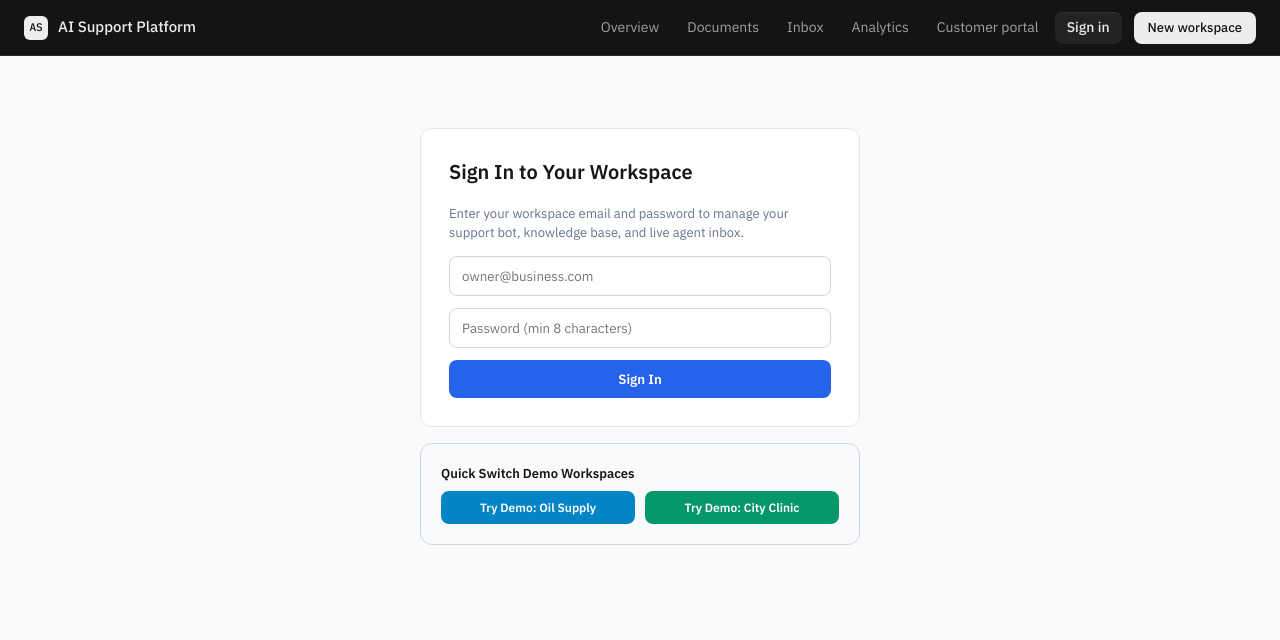
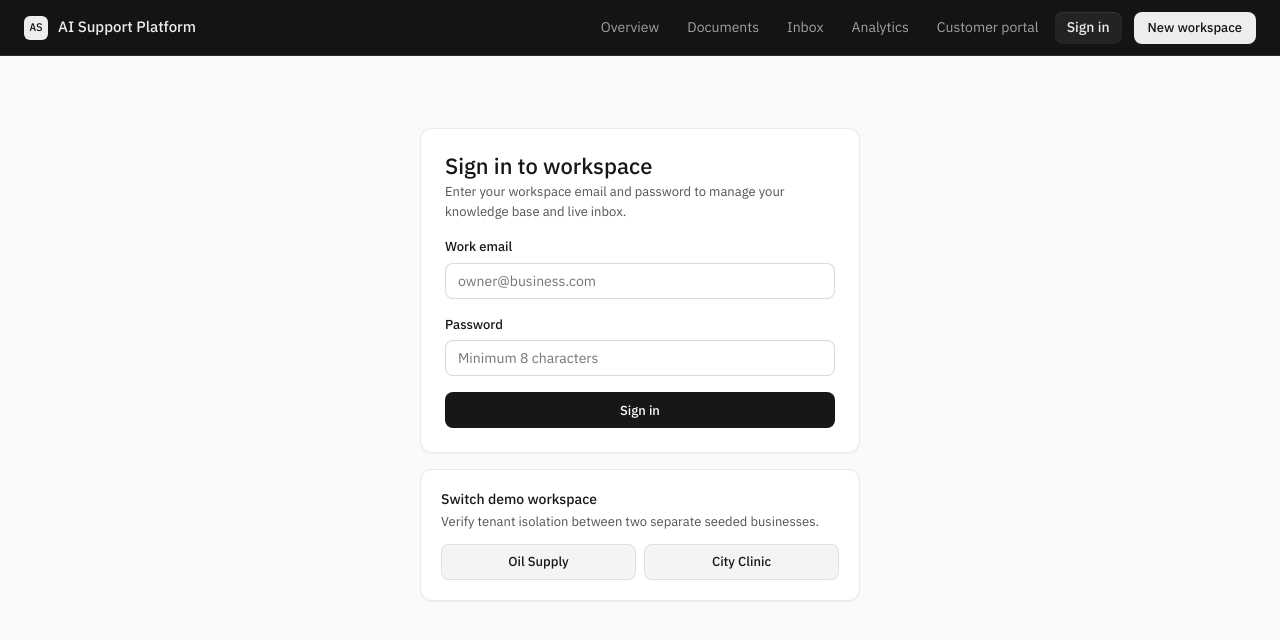
Before and after one commit to MirEashanZaman/ai-support-platform, a Next.js app in the folder dashboard/: page /login in a window 1280 px wide. Shown: the top 640 px of the page. Built offline with nearby package versions, Linux system fonts and the light colour scheme; no server answers.

Commit message:
style(dashboard): unslop sign-in and workspace switcher cards

```diff
--- a/dashboard/src/app/login/page.tsx
+++ b/dashboard/src/app/login/page.tsx
@@ -7,149 +7,118 @@ export default function LoginPage() {
   const [email, setEmail] = useState('');
   const [password, setPassword] = useState('');
   const [status, setStatus] = useState<string | null>(null);
+  const [isError, setIsError] = useState(false);
   const demoMode = isDemoModeEnabled();
 
   async function handleSubmit(e: React.FormEvent) {
     e.preventDefault();
+    setIsError(false);
     try {
       const result = await authApi.login({ email, password });
       setStatus(
-        `Signed in as ${result.user.email} (${result.user.role}) — Workspace: ${result.tenant.name}`,
+        `Signed in as ${result.user.email} (${result.user.role}) · ${result.tenant.name}`,
       );
     } catch {
-      setStatus('Invalid email or password.');
+      setIsError(true);
+      setStatus('Invalid email or password');
     }
   }
 
   async function handleDemoQuickLogin(demoEmail: string) {
+    setIsError(false);
     try {
       const result = await authApi.login({
         email: demoEmail,
         password: 'Password123!',
       });
-      setStatus(
-        `Switched active tenant to "${result.tenant.name}" (${result.user.email})!`,
-      );
+      setStatus(`Active workspace switched to ${result.tenant.name} (${result.user.email})`);
     } catch {
-      setStatus('Demo account is only available when DEMO_MODE is enabled.');
+      setIsError(true);
+      setStatus('Demo workspaces are unavailable in this environment');
     }
   }
 
   return (
     <div style={{ maxWidth: 440, margin: '40px auto', display: 'grid', gap: 16 }}>
-      <section
-        style={{
-          background: '#ffffff',
-          padding: 28,
-          borderRadius: 12,
-          border: '1px solid #e2e8f0',
-        }}
-      >
-        <h1 style={{ marginTop: 0, fontSize: 20 }}>Sign In to Your Workspace</h1>
-        <p style={{ color: '#64748b', fontSize: 13 }}>
-          Enter your workspace email and password to manage your support bot, knowledge base, and live agent inbox.
+      <section className="card">
+        <h1 className="page-title" style={{ fontSize: 22 }}>
+          Sign in to workspace
+        </h1>
+        <p className="card-desc">
+          Enter your workspace email and password to manage your knowledge base and live inbox.
         </p>
-        <form onSubmit={handleSubmit} style={{ display: 'grid', gap: 12 }}>
+        <form onSubmit={handleSubmit} style={{ display: 'grid', gap: 16 }}>
+          <div>
+            <label className="field-label" htmlFor="login-email">
+              Work email
+            </label>
             <input
+              id="login-email"
               type="email"
+              className="input"
               required
               value={email}
               onChange={(e) => setEmail(e.target.value)}
               placeholder="owner@business.com"
-            style={{
-              padding: '10px 12px',
-              borderRadius: 8,
-              border: '1px solid #cbd5e1',
-            }}
             />
+          </div>
+          <div>
+            <label className="field-label" htmlFor="login-password">
+              Password
+            </label>
             <input
+              id="login-password"
               type="password"
+              className="input"
               required
               minLength={8}
               value={password}
               onChange={(e) => setPassword(e.target.value)}
-            placeholder="Password (min 8 characters)"
-            style={{
-              padding: '10px 12px',
-              borderRadius: 8,
-              border: '1px solid #cbd5e1',
-            }}
+              placeholder="Minimum 8 characters"
             />
-          <button
-            type="submit"
-            style={{
-              background: '#2563eb',
-              color: '#ffffff',
-              border: 'none',
-              borderRadius: 8,
-              padding: '10px 16px',
-              fontWeight: 600,
-              cursor: 'pointer',
-            }}
-          >
-            Sign In
+          </div>
+          <button type="submit" className="btn btn-primary">
+            Sign in
           </button>
         </form>
         {status && (
           <div
+            className="sig-meta"
             style={{
-              marginTop: 14,
-              fontSize: 13,
-              color: '#059669',
-              fontWeight: 600,
+              marginTop: 16,
+              color: isError ? 'var(--negative)' : 'var(--positive)',
             }}
           >
-            {status}
+            <span
+              className={`sig-dot ${isError ? 'sig-dot-danger' : 'sig-dot-ready'}`}
+            />
+            <span>{status}</span>
           </div>
         )}
       </section>
 
       {demoMode && (
-        <section
-          style={{
-            background: '#f8fafc',
-            padding: 20,
-            borderRadius: 12,
-            border: '1px solid #cbd5e1',
-          }}
-        >
-          <div style={{ fontSize: 13, fontWeight: 700, marginBottom: 8 }}>
-            Quick Switch Demo Workspaces
-          </div>
-          <div style={{ display: 'flex', gap: 10 }}>
+        <section className="card" style={{ padding: 20 }}>
+          <h2 className="card-title" style={{ fontSize: 14 }}>
+            Switch demo workspace
+          </h2>
+          <p className="card-desc" style={{ marginBottom: 12 }}>
+            Verify tenant isolation between two separate seeded businesses.
+          </p>
+          <div style={{ display: 'grid', gridTemplateColumns: '1fr 1fr', gap: 8 }}>
             <button
               type="button"
-              onClick={() => handleDemoQuickLogin('owner@oilsupply.com')}
-              style={{
-                flex: 1,
-                background: '#0284c7',
-                color: '#ffffff',
-                border: 'none',
-                borderRadius: 8,
-                padding: '9px 12px',
-                fontSize: 12,
-                fontWeight: 600,
-                cursor: 'pointer',
-              }}
+              onClick={() => void handleDemoQuickLogin('owner@oilsupply.com')}
+              className="btn btn-secondary"
             >
-              Try Demo: Oil Supply
+              Oil Supply
             </button>
             <button
               type="button"
-              onClick={() => handleDemoQuickLogin('owner@cityclinic.com')}
-              style={{
-                flex: 1,
-                background: '#059669',
-                color: '#ffffff',
-                border: 'none',
-                borderRadius: 8,
-                padding: '9px 12px',
-                fontSize: 12,
-                fontWeight: 600,
-                cursor: 'pointer',
-              }}
+              onClick={() => void handleDemoQuickLogin('owner@cityclinic.com')}
+              className="btn btn-secondary"
             >
-              Try Demo: City Clinic
+              City Clinic
             </button>
           </div>
         </section>
```
Lines whose indentation alone changed are shown as unchanged.
